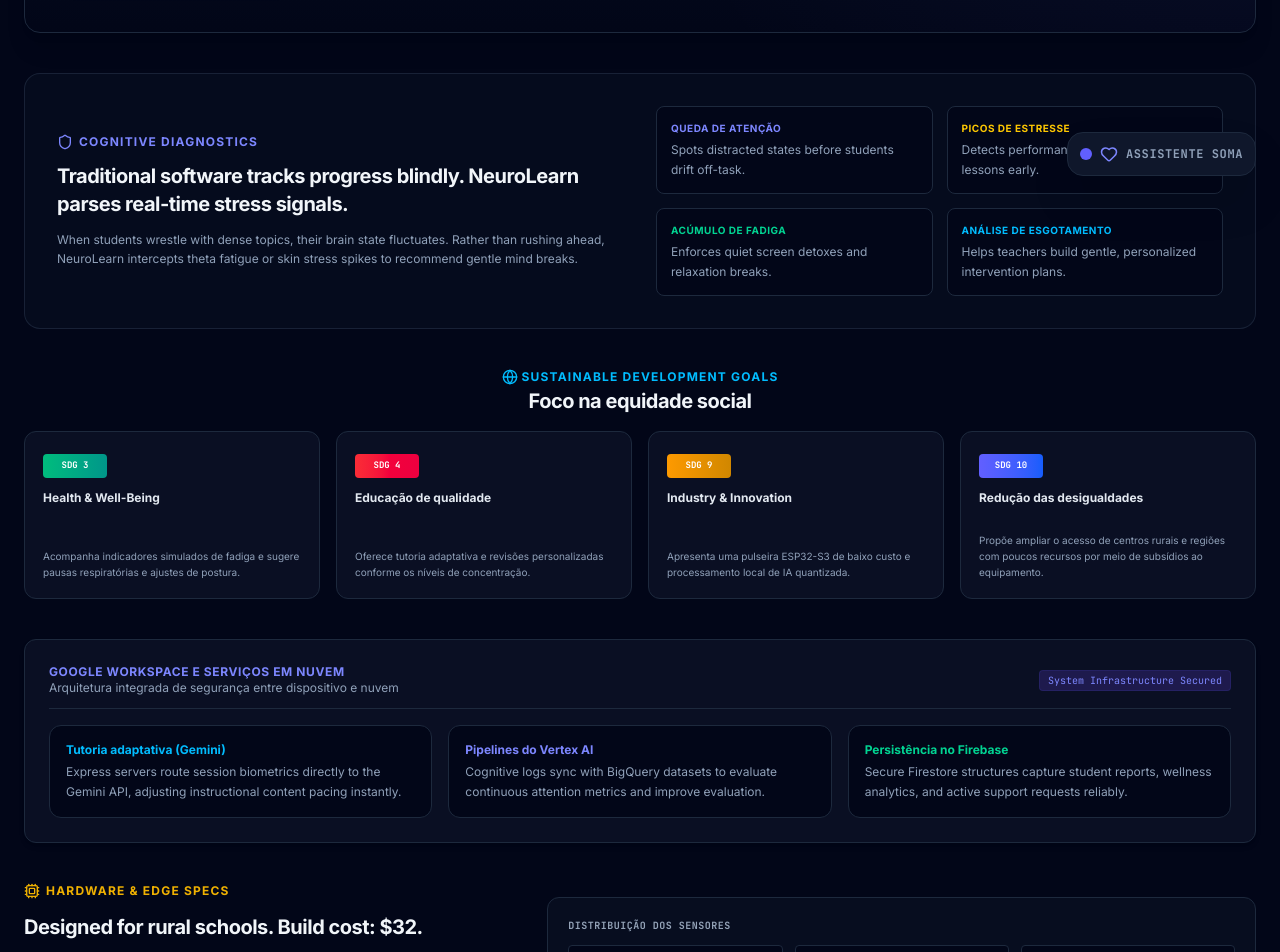
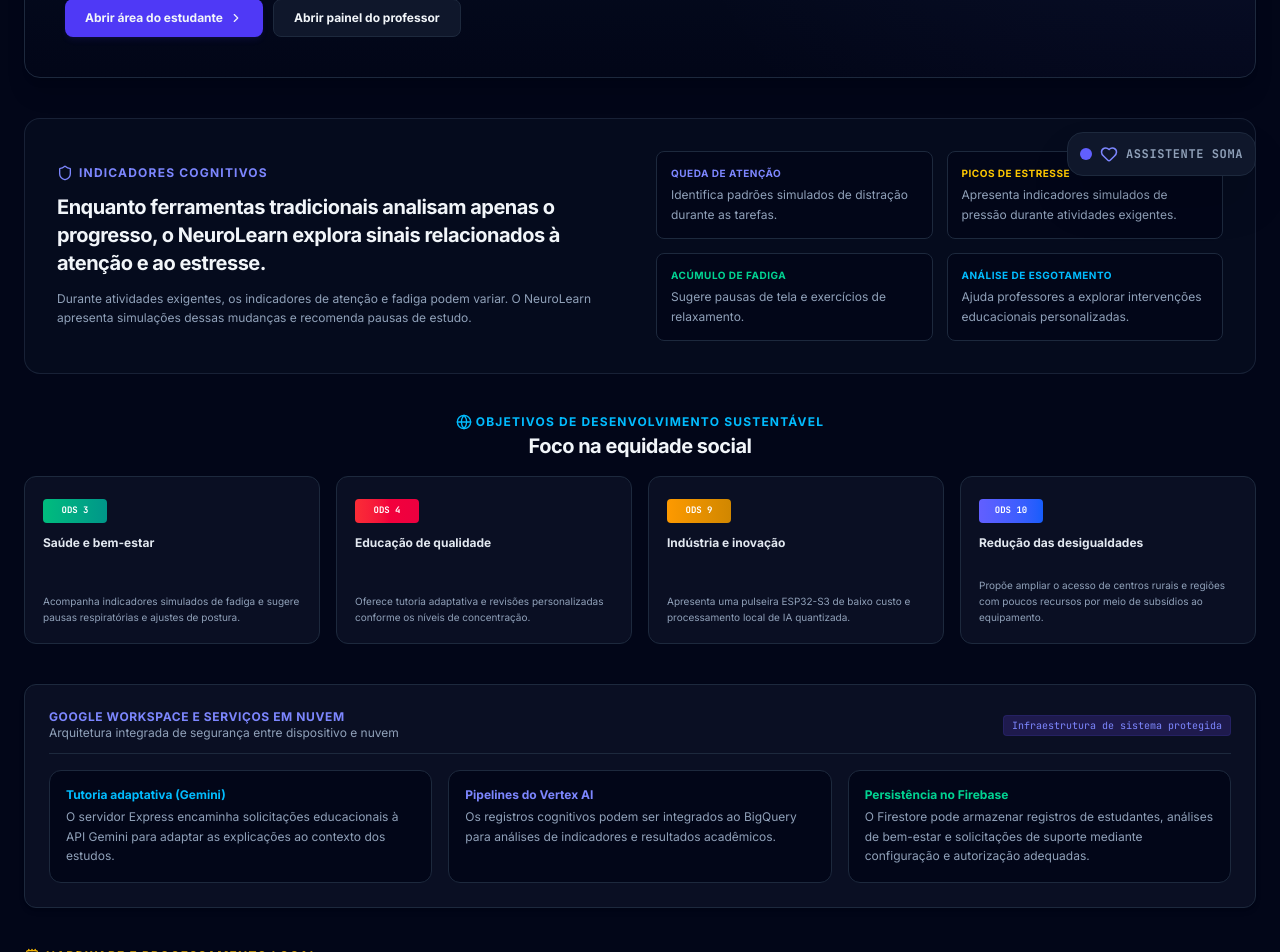
Before and after one commit to Euvouserdoutor/neuroconectandoAI, a React (Vite) app: page / in a window 1280 px wide. Shown: the part 600-1552 px from the top of the page. Built offline with nearby package versions, Linux system fonts and the light colour scheme.

Commit message:
feat(i18n): concluir traducao integral da pagina inicial

```diff
--- a/src/components/HomePage.tsx
+++ b/src/components/HomePage.tsx
@@ -11,7 +11,7 @@ export default function HomePage({ onNavigate }: HomePageProps) {
   const sdgGoals = [
     {
       number: "3",
-      title: "Health & Well-Being",
+      title: "Saúde e bem-estar",
       desc: "Acompanha indicadores simulados de fadiga e sugere pausas respiratórias e ajustes de postura.",
       color: "from-emerald-500 to-teal-600",
       bg: "bg-slate-900/60"
@@ -25,7 +25,7 @@ export default function HomePage({ onNavigate }: HomePageProps) {
     },
     {
       number: "9",
-      title: "Industry & Innovation",
+      title: "Indústria e inovação",
       desc: "Apresenta uma pulseira ESP32-S3 de baixo custo e processamento local de IA quantizada.",
       color: "from-amber-500 to-yellow-600",
       bg: "bg-slate-900/60"
@@ -53,11 +53,11 @@ export default function HomePage({ onNavigate }: HomePageProps) {
           </span>
 
           <h2 className="text-2xl md:text-4xl font-black tracking-tight leading-tight text-slate-100 font-sans max-w-xl">
-            Adaptive Mentorship Powered by <span className="bg-gradient-to-r from-indigo-400 via-sky-400 to-emerald-400 bg-clip-text text-transparent">Ondas cerebrais em tempo real</span>
+            Orientação adaptativa baseada em <span className="bg-gradient-to-r from-indigo-400 via-sky-400 to-emerald-400 bg-clip-text text-transparent">Ondas cerebrais em tempo real</span>
           </h2>
 
           <p className="text-slate-400 text-xs md:text-sm leading-relaxed max-w-lg">
-            NeuroLearn AI is an accessible, offline-first neuro-educational ecosystem. By parsing frontal differential EEG waves, heart rate variability, and skin response, it customizes tutoring pacing in real time while optimizing student wellness.
+            O NeuroLearn AI é um ecossistema de aprendizagem e bem-estar, projetado para funcionar também sem conexão. A partir de sinais simulados de EEG, variabilidade da frequência cardíaca e resposta da pele, adapta o ritmo das atividades de estudo.
           </p>
 
           <div className="flex flex-wrap gap-2.5 pt-1">
@@ -65,14 +65,14 @@ export default function HomePage({ onNavigate }: HomePageProps) {
               onClick={() => onNavigate('student')}
               className="bg-indigo-600 hover:bg-indigo-500 text-slate-100 font-bold text-xs px-5 py-2.5 rounded-lg duration-150 cursor-pointer flex items-center gap-1.5 shadow-md shadow-indigo-600/10"
             >
-              Launch Student Workspace
+              Abrir área do estudante
               <ChevronRight className="h-3.5 w-3.5" />
             </button>
             <button
               onClick={() => onNavigate('teacher')}
               className="bg-slate-900 hover:bg-slate-800 text-slate-350 font-bold text-xs px-5 py-2.5 rounded-lg duration-150 cursor-pointer border border-slate-800 flex items-center gap-1.5"
             >
-              Open Teacher Heatmap
+              Abrir painel do professor
             </button>
           </div>
         </div>
@@ -82,7 +82,7 @@ export default function HomePage({ onNavigate }: HomePageProps) {
           <div className="flex justify-between items-center text-[9px] text-slate-500 font-mono font-bold uppercase tracking-wider">
             <span>Diferencial FP1/FP2</span>
             <span className="text-emerald-400 flex items-center gap-1 animate-pulse">
-              <span className="h-1.5 w-1.5 rounded-full bg-emerald-500"></span> Live EEG
+              <span className="h-1.5 w-1.5 rounded-full bg-emerald-500"></span> EEG em tempo real
             </span>
           </div>
 
@@ -108,13 +108,13 @@ export default function HomePage({ onNavigate }: HomePageProps) {
         <div className="space-y-3">
           <h3 className="text-xs uppercase font-bold tracking-widest text-indigo-400 flex items-center gap-1.5">
             <Shield className="h-4 w-4 text-indigo-400" />
-            Cognitive Diagnostics
+            Indicadores cognitivos
           </h3>
           <h4 className="text-xl font-bold text-slate-100 font-sans tracking-tight">
-            Traditional software tracks progress blindly. NeuroLearn parses real-time stress signals.
+            Enquanto ferramentas tradicionais analisam apenas o progresso, o NeuroLearn explora sinais relacionados à atenção e ao estresse.
           </h4>
           <p className="text-slate-400 text-xs leading-relaxed">
-            When students wrestle with dense topics, their brain state fluctuates. Rather than rushing ahead, NeuroLearn intercepts theta fatigue or skin stress spikes to recommend gentle mind breaks.
+            Durante atividades exigentes, os indicadores de atenção e fadiga podem variar. O NeuroLearn apresenta simulações dessas mudanças e recomenda pausas de estudo.
           </p>
         </div>
 
@@ -122,25 +122,25 @@ export default function HomePage({ onNavigate }: HomePageProps) {
           <div className="bg-slate-950 p-3.5 rounded-lg border border-slate-800">
             <span className="text-[10px] text-indigo-400 font-bold uppercase tracking-wider block mb-1">Queda de atenção</span>
             <p className="text-slate-400 text-xs leading-relaxed">
-              Spots distracted states before students drift off-task.
+              Identifica padrões simulados de distração durante as tarefas.
             </p>
           </div>
           <div className="bg-slate-950 p-3.5 rounded-lg border border-slate-800">
             <span className="text-[10px] text-yellow-400 font-bold uppercase tracking-wider block mb-1">Picos de estresse</span>
             <p className="text-slate-400 text-xs leading-relaxed">
-              Detects performance pressure on tough lessons early.
+              Apresenta indicadores simulados de pressão durante atividades exigentes.
             </p>
           </div>
           <div className="bg-slate-950 p-3.5 rounded-lg border border-slate-800">
             <span className="text-[10px] text-emerald-400 font-bold uppercase tracking-wider block mb-1">Acúmulo de fadiga</span>
             <p className="text-slate-400 text-xs leading-relaxed">
-              Enforces quiet screen detoxes and relaxation breaks.
+              Sugere pausas de tela e exercícios de relaxamento.
             </p>
           </div>
           <div className="bg-slate-950 p-3.5 rounded-lg border border-slate-800">
             <span className="text-[10px] text-sky-400 font-bold uppercase tracking-wider block mb-1">Análise de esgotamento</span>
             <p className="text-slate-400 text-xs leading-relaxed">
-              Helps teachers build gentle, personalized intervention plans.
+              Ajuda professores a explorar intervenções educacionais personalizadas.
             </p>
           </div>
         </div>
@@ -151,7 +151,7 @@ export default function HomePage({ onNavigate }: HomePageProps) {
         <div className="text-center space-y-0.5">
           <h3 className="text-xs uppercase font-bold tracking-widest text-sky-400 flex justify-center items-center gap-1">
             <Globe className="h-4 w-4 text-sky-400" />
-            Sustainable Development Goals
+            Objetivos de desenvolvimento sustentável
           </h3>
           <h4 className="text-xl font-bold text-slate-100 font-sans tracking-tight">Foco na equidade social</h4>
         </div>
@@ -161,7 +161,7 @@ export default function HomePage({ onNavigate }: HomePageProps) {
             <div key={index} className={`${sdg.bg} border border-slate-800 rounded-xl p-4.5 flex flex-col justify-between h-42 hover:border-slate-700 transition-colors`}>
               <div>
                 <span className={`inline-flex items-center justify-center h-6 w-16 rounded bg-gradient-to-r ${sdg.color} text-white font-mono text-[9px] font-bold`}>
-                  SDG {sdg.number}
+                  ODS {sdg.number}
                 </span>
                 <strong className="text-xs font-bold text-slate-200 block mt-3 leading-tight">{sdg.title}</strong>
               </div>
@@ -179,7 +179,7 @@ export default function HomePage({ onNavigate }: HomePageProps) {
             <p className="text-xs text-slate-400">Arquitetura integrada de segurança entre dispositivo e nuvem</p>
           </div>
           <span className="text-[10px] bg-indigo-950 text-indigo-400 font-mono px-2 py-0.5 rounded border border-indigo-900/40">
-            System Infrastructure Secured
+            Infraestrutura de sistema protegida
           </span>
         </div>
 
@@ -187,21 +187,21 @@ export default function HomePage({ onNavigate }: HomePageProps) {
           <div className="bg-slate-950 p-4 rounded-xl border border-slate-800">
             <span className="text-sky-400 font-bold block mb-1">Tutoria adaptativa (Gemini)</span>
             <p className="text-slate-400 text-xs leading-relaxed">
-              Express servers route session biometrics directly to the Gemini API, adjusting instructional content pacing instantly.
+              O servidor Express encaminha solicitações educacionais à API Gemini para adaptar as explicações ao contexto dos estudos.
             </p>
           </div>
 
           <div className="bg-slate-950 p-4 rounded-xl border border-slate-800">
             <span className="text-indigo-400 font-bold block mb-1">Pipelines do Vertex AI</span>
             <p className="text-slate-400 text-xs leading-relaxed">
-              Cognitive logs sync with BigQuery datasets to evaluate continuous attention metrics and improve evaluation.
+              Os registros cognitivos podem ser integrados ao BigQuery para análises de indicadores e resultados acadêmicos.
             </p>
           </div>
 
           <div className="bg-slate-950 p-4 rounded-xl border border-slate-800">
             <span className="text-emerald-400 font-bold block mb-1">Persistência no Firebase</span>
             <p className="text-slate-400 text-xs leading-relaxed">
-              Secure Firestore structures capture student reports, wellness analytics, and active support requests reliably.
+              O Firestore pode armazenar registros de estudantes, análises de bem-estar e solicitações de suporte mediante configuração e autorização adequadas.
             </p>
           </div>
         </div>
@@ -212,19 +212,19 @@ export default function HomePage({ onNavigate }: HomePageProps) {
         <div className="lg:col-span-5 space-y-3.5">
           <h3 className="text-xs uppercase font-bold tracking-widest text-yellow-500 flex items-center gap-1.5">
             <Cpu className="h-4 w-4 text-yellow-500" />
-            Hardware & Edge Specs
+            Hardware e processamento local
           </h3>
           <h4 className="text-xl font-bold text-slate-100 font-sans tracking-tight">
-            Designed for rural schools. Build cost: $32.
+            Proposta para escolas rurais. Custo estimado: US$ 32.
           </h4>
           <p className="text-slate-400 text-xs leading-relaxed">
-            By avoiding costly components, we utilize custom injection-molded silicone band casings connected to standard ESP32 dual-core processors. Real-time digital signal processing happens entirely offline to protect student privacy.
+            O projeto propõe uma pulseira de silicone com processador ESP32 de dois núcleos. O processamento digital local visa reduzir a necessidade de transmitir dados sensíveis à nuvem.
           </p>
 
           <div className="pt-1 select-none">
             <span className="inline-flex items-center gap-1.5 bg-yellow-950/30 text-yellow-500 border border-yellow-900/40 text-[9.5px] font-mono font-bold px-2.5 py-1 rounded-lg">
               <span className="h-1.5 w-1.5 rounded-full bg-yellow-500 animate-pulse" />
-              100% Offline Signal Processing
+              Processamento local dos sinais
             </span>
           </div>
         </div>
```
